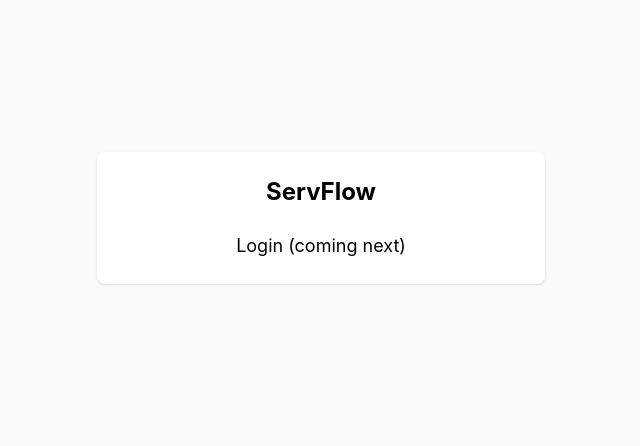
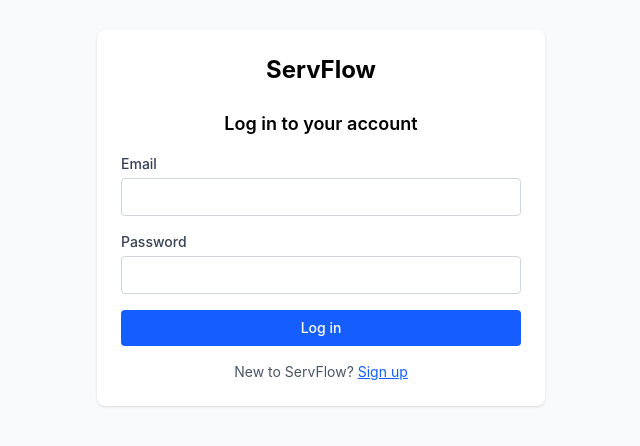
Before and after one commit to sahil-chourasiya05/servflow, a React (Vite) app in the folder client/: page /login in a window 1280 px wide. Shown: the part 182-628 px from the top of the page, without its empty margins (319-959 px from the left). Built offline with nearby package versions, Linux system fonts and the light colour scheme; no server answers.

Commit message:
feat(frontend): render LoginForm on Login page

```diff
--- a/client/src/pages/auth/login/Login.tsx
+++ b/client/src/pages/auth/login/Login.tsx
@@ -1,3 +1,5 @@
+import { LoginForm } from '@/components/auth/loginform/LoginForm'
+
 export function Login() {
-    return <h2 className='text-center text-lg'>Login (coming next)</h2>
+    return <LoginForm />
 }
```
